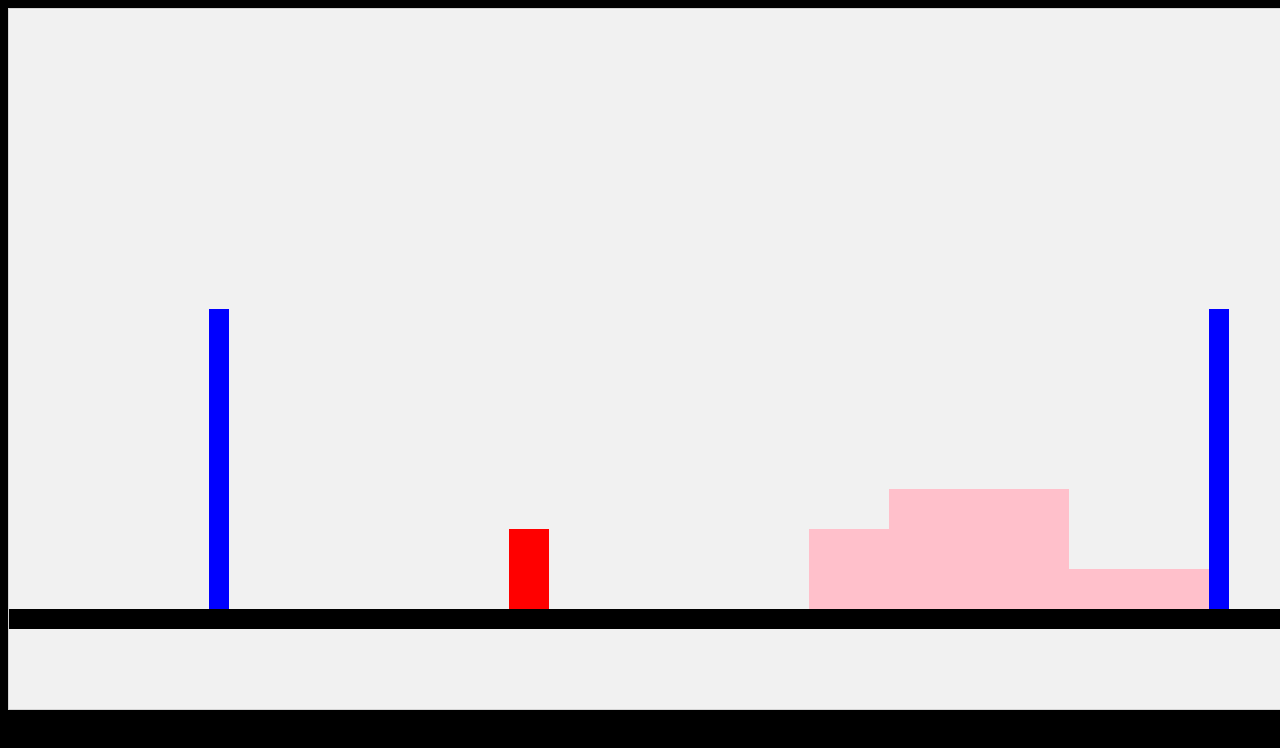
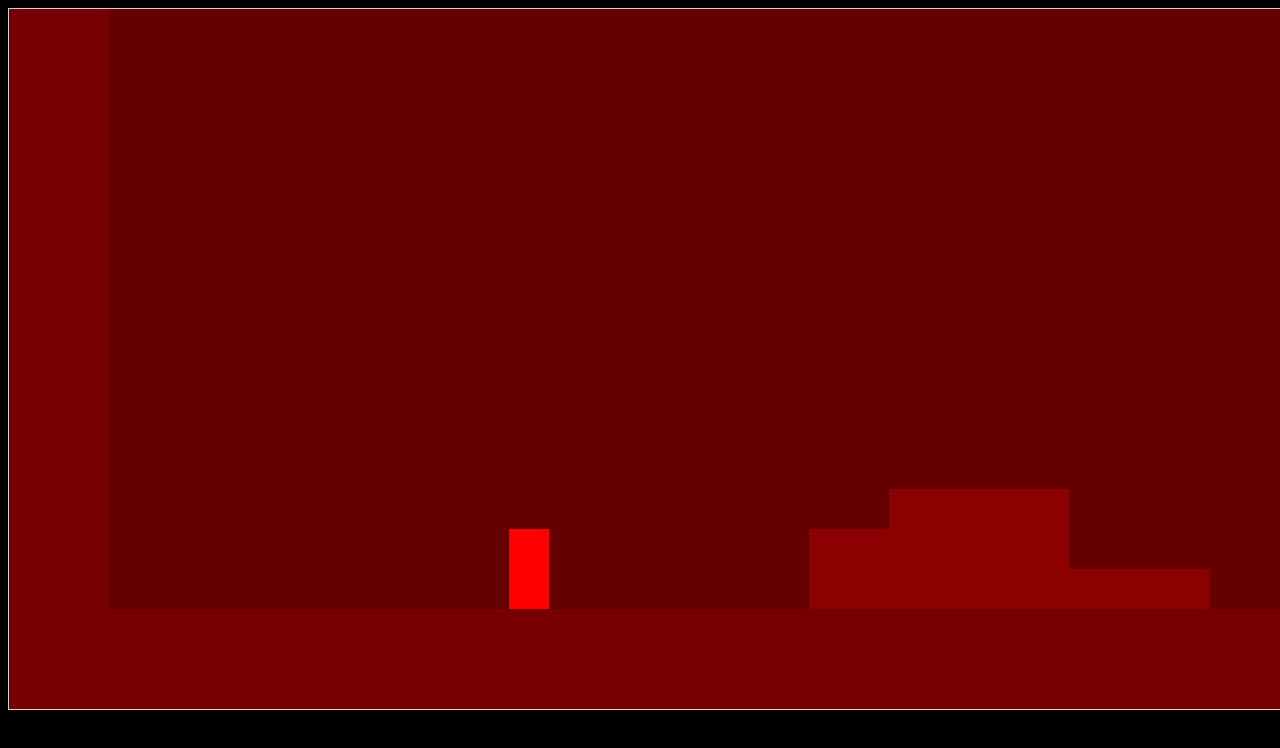
Before and after one commit to matteonastro/GameTest, a plain HTML site: page index.html in a window 1280 px wide. Shown: the top 748 px of the page. Drawn offline with Linux system fonts and the light colour scheme.

Commit message:
gun
america moment

```diff
--- a/Javascript/Main.js
+++ b/Javascript/Main.js
@@ -14,12 +14,12 @@ var myGameArea = {
         document.body.insertBefore(this.canvas, document.body.childNodes[0]);
 
         this.interval = setInterval(updateGameArea, 20);
-      },
+    },
 
     draw: function(component) {
         this.context.fillStyle =  component.color;
         this.context.fillRect(component.x, component.y, component.width, component.height);
-    }
+    },
 }
 
 function updateGameArea() {
@@ -33,6 +33,7 @@ function updateGameArea() {
     myGameArea.draw(box1);
     myGameArea.draw(box2);
     myGameArea.draw(box3);
+    myGameArea.draw(bullet);
 
     gravity();
 
@@ -42,6 +43,8 @@ function updateGameArea() {
     boxCollision(box1);
     boxCollision(box2);
     boxCollision(box3);
+
+    bullet.x += bulletSpeed;
 
     moveright();
     moveleft();
@@ -59,7 +62,6 @@ function gravity(){
         player.y += fallSpeed;
     } else {
         ground = true;
-        fallSpeed = 10;
         airTime = 0;
     }
 }
@@ -72,7 +74,7 @@ function wallRightCollision(){
     }
 }
 function wallLeftCollision(){
-    if (player.x < wallLeft.x + 30){
+    if (player.x < wallLeft.x + 110){
         player.x += speedLeft;
         onWall = true;
     } else {
@@ -112,52 +114,61 @@ var player = {
 };
 var block = {
     width: 1450,
-    height: 20,
+    height: 300,
     x: 0,
     y: 600,
-    color: "black"
+    color: "#760000"
 };
 var wallLeft = {
-    width: 20,
-    height: 300,
-    x: 200,
-    y: 300,
-    color: "blue"
+    width: 100,
+    height: 1000,
+    x: 0,
+    y: 0,
+    color: "#760000"
 };
 var wallRight = {
-    width: 20,
-    height: 300,
-    x: 1200,
-    y: 300,
-    color: "blue"
+    width: 100,
+    height: 1000,
+    x: 1350,
+    y: 0,
+    color: "#760000"
 };
 var box1 = {
     width: 80,
     height: 80,
     x: 800,
     y: 520,
-    color: "pink"
+    color: "darkred"
 };
 var box2 = {
     width: 180,
     height: 120,
     x: 880,
     y: 480,
-    color: "pink"
+    color: "darkred"
 };
 var box3 = {
     width: 140,
     height: 40,
     x: 1060,
     y: 560,
-    color: "pink"
+    color: "darkred"
+};
+let bullet = {
+    count: 3,
+    x: 0,
+    y: 0,
+    width: 10,
+    height: 10,
+    color: "yellow"
 };
 
 //MOVEMENT//
-let fallSpeed = 10;
+let fallSpeed = 5;
 let onWall = false;
 let ground = true;
 let airTime = 0;
+let bulletSpeed;
 
 let speedRight = 0;
 let speedLeft = 0;
@@ -172,24 +183,25 @@ document.addEventListener('keydown', (event) => {
 
         case "ArrowDown":
             speedDown = 0;
-
         break;
 
         case "ArrowRight":
             speedRight = 10;
             player.facing = "RIGHT"
-
         break;
 
         case "a":
             speedUp = 15;
-
         break;
 
         case "ArrowLeft":
             speedLeft = 10;
             player.facing = "LEFT"
+        break;
 
+        case "s":
+            shoot();
+            bullet.count--;
         break;
     }
 });
@@ -225,7 +237,6 @@ function jump() {
 
     player.y -= speedUp;
     ground = false;
-    fallSpeed = 5;
     airTime += speedUp;
 }
 function movedown() {
@@ -237,3 +248,15 @@ function moveleft() {
 function moveright() {
     player.x += speedRight;
 }
+function shoot(){
+    if (bullet.count > 0){
+        if (player.facing == "RIGHT"){
+            bullet.x = player.x + player.width + 5;
+            bulletSpeed = 20;
+        } else {
+            bullet.x = player.x - 15;
+            bulletSpeed = (-20);
+        }
+        bullet.y = player.y + 20;
+    }
+}
--- a/styles.css
+++ b/styles.css
@@ -3,5 +3,5 @@ body {
 }
 canvas {
     border: 1px solid #d3d3d3;
-    background-color: #f1f1f1;
+    background-color: #650000;
 }
```
